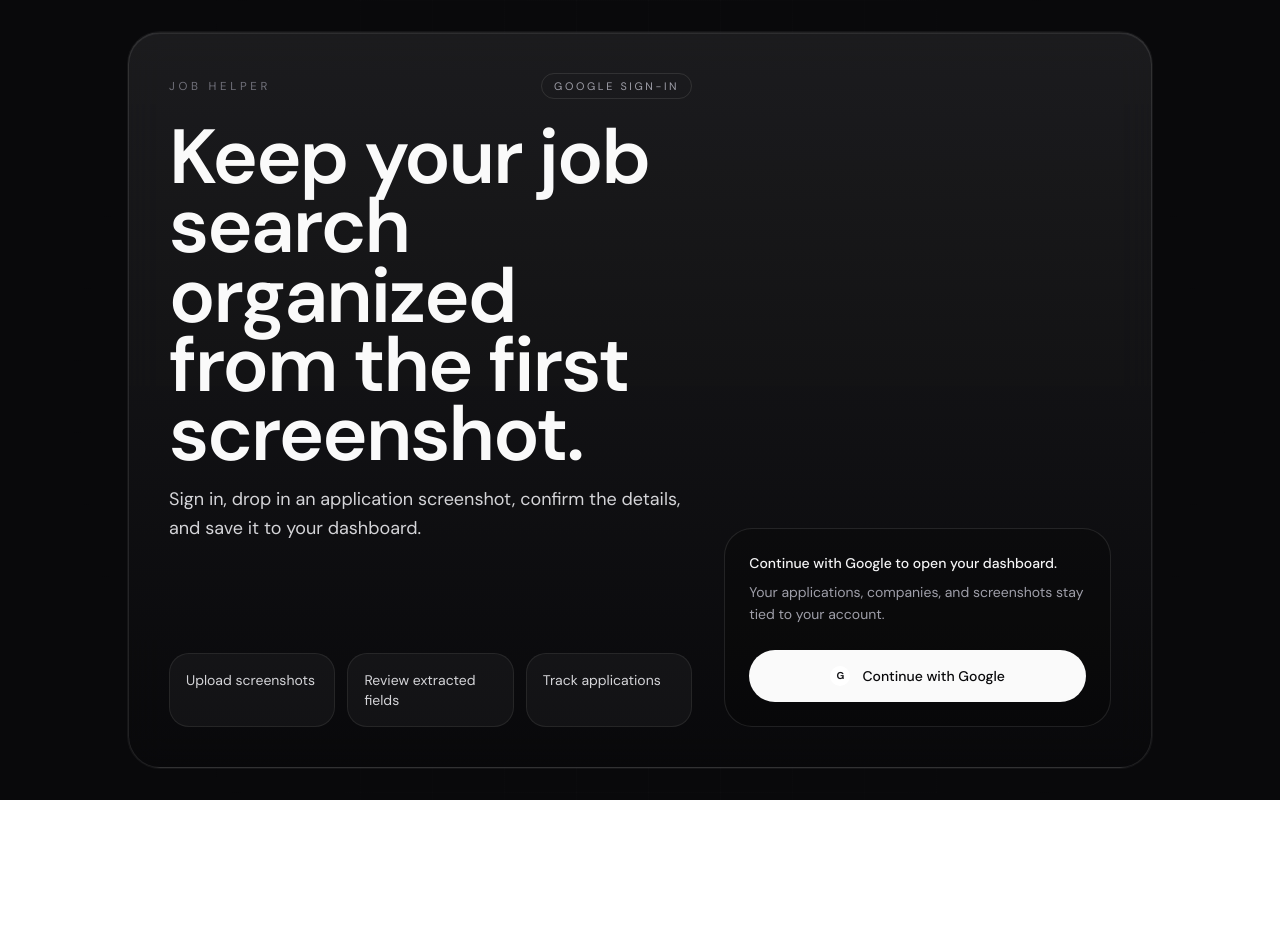
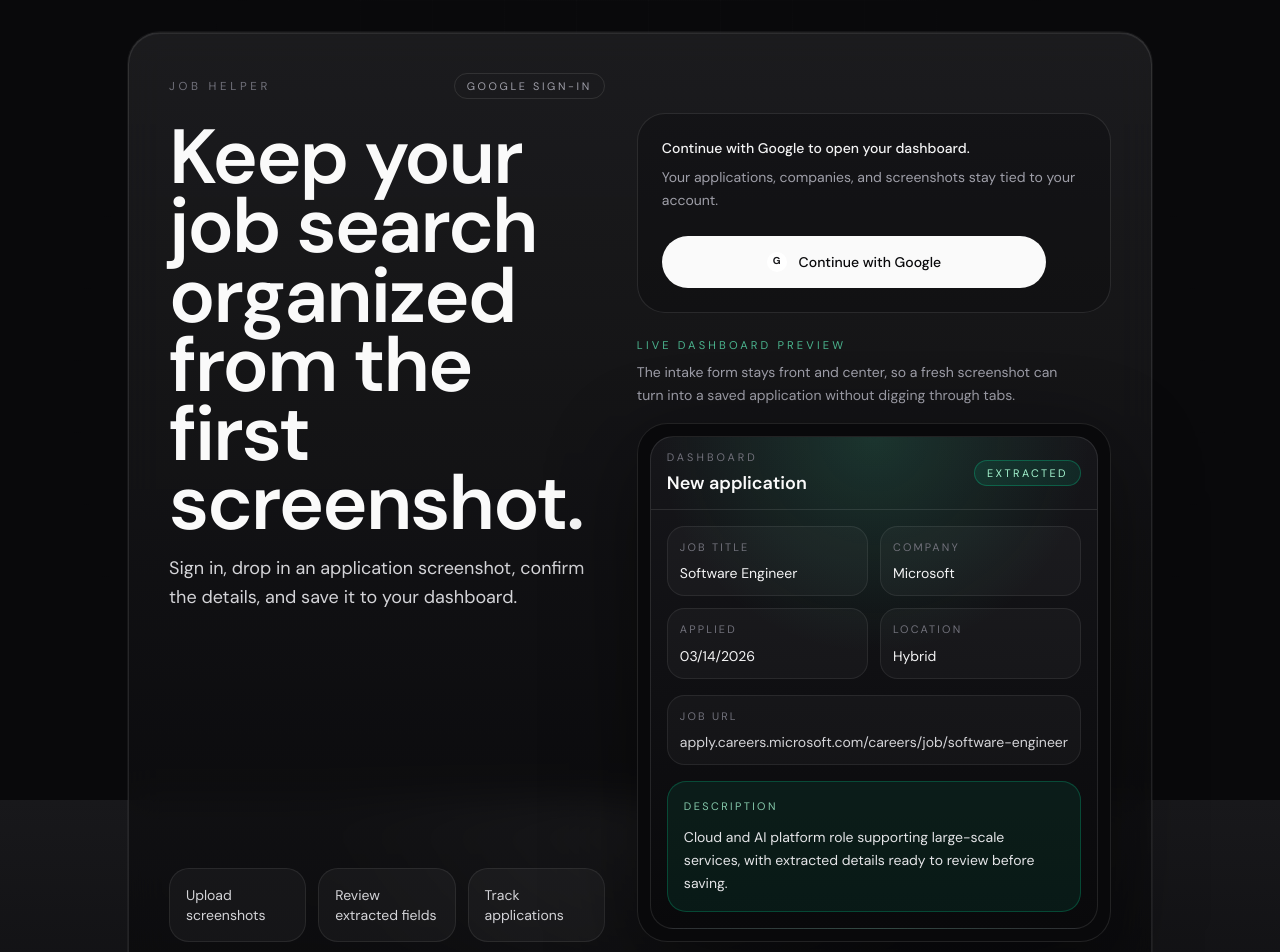
Before and after one commit to henry-md/job-helper, a Next.js app: page / in a window 1280 px wide. Shown: the top 952 px of the page. Before the commit the page ends 800 px from the top, so only its background shows below. Built offline with nearby package versions, Linux system fonts and the light colour scheme; no server answers.

Commit message:
ui: date formatting and other style changes

```diff
--- a/app/page.tsx
+++ b/app/page.tsx
@@ -27,9 +27,9 @@ export default async function Home({ searchParams }: HomePageProps) {
   }
 
   return (
-    <main className="h-[100dvh] overflow-hidden px-5 py-6 text-zinc-100 sm:px-8 sm:py-8">
+    <main className="min-h-[100dvh] overflow-x-hidden px-5 py-6 text-zinc-100 sm:px-8 sm:py-8">
       <div className="mx-auto flex h-full w-full max-w-6xl items-center justify-center">
-        <section className="glass-panel soft-ring grid h-full max-h-[calc(100dvh-3rem)] w-full max-w-5xl gap-8 overflow-hidden rounded-[2rem] p-6 sm:max-h-[calc(100dvh-4rem)] sm:p-8 lg:grid-cols-[1.15fr_0.85fr] lg:gap-8 lg:p-10">
+        <section className="glass-panel soft-ring grid w-full max-w-5xl gap-8 overflow-visible rounded-[2rem] p-6 sm:p-8 lg:grid-cols-[1.05fr_0.95fr] lg:gap-8 lg:p-10">
           <div className="flex min-h-0 flex-col justify-between gap-6 lg:gap-8">
             <div className="space-y-6">
               <div className="flex items-center justify-between gap-4">
@@ -65,7 +65,7 @@ export default async function Home({ searchParams }: HomePageProps) {
             </div>
           </div>
 
-          <aside className="flex min-h-0 flex-col justify-end">
+          <aside className="relative z-20 flex min-h-0 flex-col justify-between gap-6 pt-4 sm:pt-6 lg:pt-10">
             <div className="rounded-[1.75rem] border border-white/10 bg-black/20 p-5 sm:p-6">
               <p className="text-sm font-medium text-zinc-100">
                 Continue with Google to open your dashboard.
@@ -85,6 +85,74 @@ export default async function Home({ searchParams }: HomePageProps) {
                 <SignInButton />
               </div>
             </div>
+
+            <div className="space-y-4">
+              <div className="max-w-md space-y-2">
+                <p className="text-[0.7rem] uppercase tracking-[0.28em] text-emerald-300/75">
+                  Live dashboard preview
+                </p>
+                <p className="text-sm leading-relaxed text-zinc-400">
+                  The intake form stays front and center, so a fresh screenshot can turn
+                  into a saved application without digging through tabs.
+                </p>
+              </div>
+
+              <div className="relative z-30 rounded-[1.9rem] border border-white/10 bg-[#09090b] p-3 shadow-[0_28px_90px_rgba(0,0,0,0.45)]">
+                <div className="overflow-hidden rounded-[1.45rem] border border-white/10 bg-[radial-gradient(circle_at_top,rgba(52,211,153,0.16),transparent_40%),linear-gradient(180deg,#16161a_0%,#09090b_100%)]">
+                  <div className="flex items-center justify-between border-b border-white/10 px-4 py-3">
+                    <div>
+                      <p className="text-[0.68rem] uppercase tracking-[0.28em] text-zinc-500">
+                        Dashboard
+                      </p>
+                      <p className="mt-1 text-lg font-semibold text-zinc-50">New application</p>
+                    </div>
+                    <div className="rounded-full border border-emerald-400/30 bg-emerald-400/10 px-3 py-1 text-[0.68rem] uppercase tracking-[0.22em] text-emerald-200">
+                      Extracted
+                    </div>
+                  </div>
+
+                  <div className="grid gap-4 p-4">
+                    <div className="grid gap-3 sm:grid-cols-2">
+                      {[
+                        ["Job title", "Software Engineer"],
+                        ["Company", "Microsoft"],
+                        ["Applied", "03/14/2026"],
+                        ["Location", "Hybrid"],
+                      ].map(([label, value]) => (
+                        <div
+                          key={label}
+                          className="rounded-[1.1rem] border border-white/8 bg-white/[0.03] p-3"
+                        >
+                          <p className="text-[0.68rem] uppercase tracking-[0.2em] text-zinc-500">
+                            {label}
+                          </p>
+                          <p className="mt-2 text-sm text-zinc-100">{value}</p>
+                        </div>
+                      ))}
+                    </div>
+
+                    <div className="rounded-[1.1rem] border border-white/8 bg-white/[0.03] p-3">
+                      <p className="text-[0.68rem] uppercase tracking-[0.2em] text-zinc-500">
+                        Job URL
+                      </p>
+                      <p className="mt-2 truncate text-sm text-zinc-300">
+                        apply.careers.microsoft.com/careers/job/software-engineer
+                      </p>
+                    </div>
+
+                    <div className="rounded-[1.2rem] border border-emerald-400/25 bg-emerald-400/[0.08] p-4">
+                      <p className="text-[0.68rem] uppercase tracking-[0.22em] text-emerald-200/80">
+                        Description
+                      </p>
+                      <p className="mt-3 text-sm leading-relaxed text-zinc-200">
+                        Cloud and AI platform role supporting large-scale services, with
+                        extracted details ready to review before saving.
+                      </p>
+                    </div>
+                  </div>
+                </div>
+              </div>
+            </div>
           </aside>
         </section>
       </div>
--- a/components/application-window.tsx
+++ b/components/application-window.tsx
@@ -4,6 +4,7 @@ import type {
   Dispatch,
   DragEvent,
   FormEvent,
+  RefObject,
   ReactNode,
   SetStateAction,
 } from "react";
@@ -65,6 +66,7 @@ export default function ApplicationWindow({
   onPanelDragLeave,
   onPanelDragOver,
   onPanelDrop,
+  panelRef,
   onSubmit,
   panelClassName,
   processingLabel,
@@ -87,6 +89,7 @@ export default function ApplicationWindow({
   onPanelDragLeave?: (event: DragEvent<HTMLDivElement>) => void;
   onPanelDragOver?: (event: DragEvent<HTMLDivElement>) => void;
   onPanelDrop?: (event: DragEvent<HTMLDivElement>) => void;
+  panelRef?: RefObject<HTMLDivElement | null>;
   onSubmit: (event: FormEvent<HTMLFormElement>) => void;
   panelClassName?: string;
   processingLabel?: string;
@@ -118,6 +121,7 @@ export default function ApplicationWindow({
     <form className="flex h-full min-h-0 flex-col gap-3" onSubmit={onSubmit}>
       <div className="relative min-h-0 flex-1">
         <div
+          ref={panelRef}
           className={
             panelClassName ??
             "app-scrollbar flex h-full min-h-0 flex-col gap-3 overflow-auto rounded-[1.25rem] border border-white/8 bg-black/20 p-3"
--- a/components/job-application-intake.tsx
+++ b/components/job-application-intake.tsx
@@ -236,6 +236,8 @@ export default function JobApplicationIntake({
 }: JobApplicationIntakeProps) {
   const router = useRouter();
   const [, startTransition] = useTransition();
+  const editorShellRef = useRef<HTMLDivElement>(null);
+  const applicationPanelRef = useRef<HTMLDivElement>(null);
   const fileInputRef = useRef<HTMLInputElement>(null);
   const [banner, setBanner] = useState<BannerState | null>(null);
   const [draft, setDraft] = useState<JobApplicationDraft>(emptyDraft);
@@ -246,10 +248,16 @@ export default function JobApplicationIntake({
   const [isSaving, setIsSaving] = useState(false);
   const [isPreviewMounted, setIsPreviewMounted] = useState(false);
   const [previewUploadId, setPreviewUploadId] = useState<string | null>(null);
+  const [thumbnailRailStyle, setThumbnailRailStyle] = useState<{
+    right: number;
+    top: number;
+  } | null>(null);
   const [referrerOptions, setReferrerOptions] = useState(initialReferrerOptions);
   const referrerOptionsRef = useRef(initialReferrerOptions);
   const uploadsRef = useRef<DraftUpload[]>([]);
   const inputId = useId();
+  const screenshotThumbnailHalf = 35;
+  const screenshotRightInset = 50;
 
   const extractingCount = draftUploads.filter(
     (upload) => upload.status === "extracting",
@@ -308,6 +316,53 @@ export default function JobApplicationIntake({
   useEffect(() => {
     setIsPreviewMounted(true);
   }, []);
+
+  const updateThumbnailRailPosition = useEffectEvent(() => {
+    const applicationPanel = applicationPanelRef.current;
+    const editorShell = editorShellRef.current;
+
+    if (!applicationPanel || !editorShell) {
+      return;
+    }
+
+    const rect = applicationPanel.getBoundingClientRect();
+
+    setThumbnailRailStyle({
+      right: Math.max(
+        16,
+        window.innerWidth - rect.right - screenshotThumbnailHalf + screenshotRightInset,
+      ),
+      top: Math.max(16, rect.top - screenshotThumbnailHalf),
+    });
+  });
+
+  useEffect(() => {
+    if (!isPreviewMounted || draftUploads.length === 0) {
+      return;
+    }
+
+    updateThumbnailRailPosition();
+
+    const resizeObserver = new ResizeObserver(() => {
+      updateThumbnailRailPosition();
+    });
+
+    if (editorShellRef.current) {
+      resizeObserver.observe(editorShellRef.current);
+    }
+    if (applicationPanelRef.current) {
+      resizeObserver.observe(applicationPanelRef.current);
+    }
+
+    window.addEventListener("resize", updateThumbnailRailPosition);
+    window.addEventListener("scroll", updateThumbnailRailPosition, true);
+
+    return () => {
+      resizeObserver.disconnect();
+      window.removeEventListener("resize", updateThumbnailRailPosition);
+      window.removeEventListener("scroll", updateThumbnailRailPosition, true);
+    };
+  }, [draftUploads.length, isPreviewMounted]);
 
   function queueSelectedFiles(files: File[], source: UploadSource) {
     const validFiles: File[] = [];
@@ -738,6 +793,13 @@ export default function JobApplicationIntake({
   }
 
   return (
+    <div ref={editorShellRef} className="relative flex h-full min-h-0 flex-col gap-3">
+      <div className="shrink-0">
+        <p className="text-xs uppercase tracking-[0.28em] text-zinc-500">
+          New application
+        </p>
+      </div>
+
       <ApplicationWindow
         companyOptions={companyOptions}
         draft={draft}
@@ -746,7 +808,6 @@ export default function JobApplicationIntake({
         isExtracting={isExtracting}
         isMoreOpen={isMoreOpen}
         isSaving={isSaving}
-      referrerOptions={referrerOptions}
         onReset={resetDraft}
         onPanelDragLeave={handleDragLeave}
         onPanelDragOver={handleDragOver}
@@ -755,7 +816,9 @@ export default function JobApplicationIntake({
         panelClassName={`app-scrollbar flex h-full min-h-0 flex-col gap-3 rounded-[1.5rem] border-2 border-dashed border-emerald-300/45 bg-[radial-gradient(circle_at_top,rgba(52,211,153,0.12),rgba(9,9,11,0.92)_40%,rgba(5,5,7,0.98)_100%)] p-4 shadow-[0_0_0_1px_rgba(16,185,129,0.14)] sm:p-4 ${
           isExtracting ? "overflow-hidden" : "overflow-auto"
         }`}
+        panelRef={applicationPanelRef}
         processingLabel={processingLabel}
+        referrerOptions={referrerOptions}
         saveDisabled={saveDisabled}
         setDraft={setDraft}
         setIsMoreOpen={setIsMoreOpen}
@@ -787,7 +850,12 @@ export default function JobApplicationIntake({
         </div>
       ) : null}
 
-      <div className="pointer-events-none absolute right-4 top-0 z-30 flex max-w-[20rem] -translate-y-1/2 flex-wrap justify-end gap-2">
+      {draftUploads.length > 0 && isPreviewMounted && thumbnailRailStyle
+        ? createPortal(
+            <div
+              className="pointer-events-none fixed z-[140] flex max-w-[20rem] flex-wrap justify-end gap-2"
+              style={thumbnailRailStyle}
+            >
               {draftUploads.map((upload, index) => (
                 <div key={upload.id} className="pointer-events-auto">
                   <button
@@ -825,11 +893,14 @@ export default function JobApplicationIntake({
                   </button>
                 </div>
               ))}
-      </div>
+            </div>,
+            document.body,
+          )
+        : null}
 
       {previewUpload && isPreviewMounted
         ? createPortal(
-            <div className="fixed inset-0 z-[100] flex items-center justify-center bg-black/80 p-5 backdrop-blur-sm">
+            <div className="fixed inset-0 z-[160] flex items-center justify-center bg-black/80 p-5 backdrop-blur-sm">
               <button
                 aria-label="Close screenshot preview"
                 className="absolute inset-0"
@@ -881,5 +952,6 @@ export default function JobApplicationIntake({
           )
         : null}
       </ApplicationWindow>
+    </div>
   );
 }
--- /dev/null
+++ b/lib/date-format.ts
@@ -0,0 +1,33 @@
+function getValidDate(value: string) {
+  const date = new Date(value);
+
+  return Number.isNaN(date.getTime()) ? null : date;
+}
+
+export function shouldIncludeShortYear(values: string[]) {
+  const years = new Set<number>();
+
+  for (const value of values) {
+    const date = getValidDate(value);
+
+    if (date) {
+      years.add(date.getFullYear());
+    }
+  }
+
+  return years.size > 1;
+}
+
+export function formatCompactDate(value: string, includeYear = false) {
+  const date = getValidDate(value);
+
+  if (!date) {
+    return value;
+  }
+
+  return new Intl.DateTimeFormat("en-US", {
+    day: "2-digit",
+    month: "2-digit",
+    ...(includeYear ? { year: "2-digit" } : {}),
+  }).format(date);
+}
```
Also changed, not shown: components/application-stats-workspace.tsx (+21 -8 lines), components/dashboard-workspace.tsx (+8 -7 lines). Lines whose indentation alone changed are shown as unchanged.
